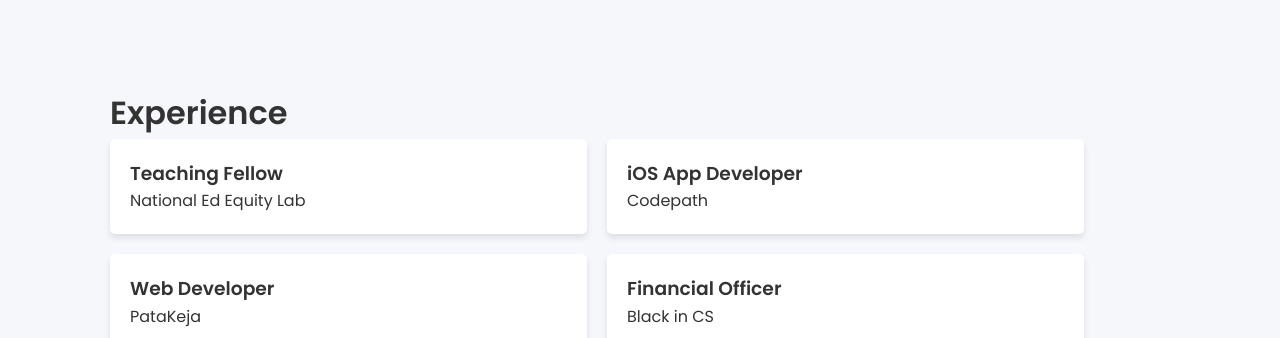
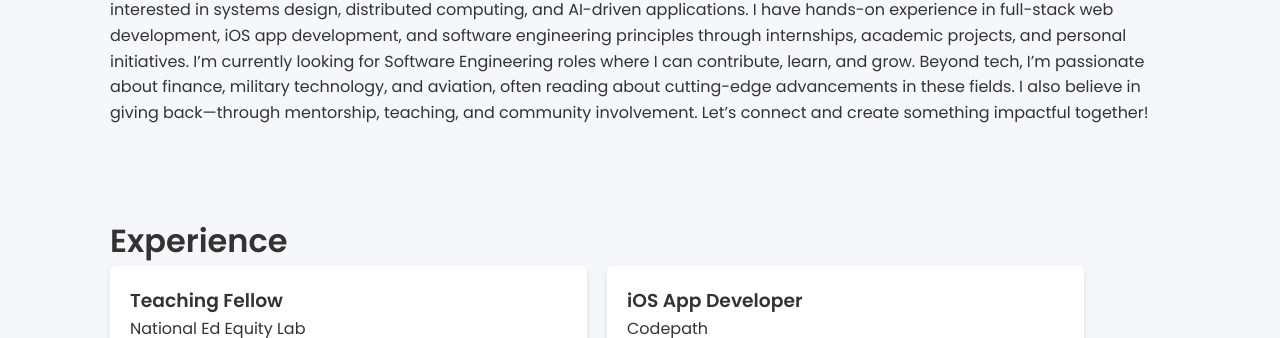
Before and after one commit to alokonyin/alokonyin.github.io, a plain HTML site: page index.html in a window 1280 px wide. Shown: the part 762-1100 px from the top of the page. Drawn offline with Linux system fonts and the light colour scheme.

Commit message:
Update index.html
changed about me to better capture my goals

```diff
--- a/index.html
+++ b/index.html
@@ -50,7 +50,13 @@
     <section id="about">
         <div class="container">
             <h2>About Me</h2>
-            <p>I am a junior at Stanford University majoring in Computer Science. I have a passion for **finance, military technology, and aviation**. In my free time, I enjoy reading about the latest developments in the tech industry and spending time with my dog.</p>
+            <p>Hi, I’m Garang Stephen, a junior at Stanford University majoring in Computer Science. My passion lies in software engineering, backend systems, and scalable applications. I love building efficient, well-architected software solutions and am particularly interested in systems design, distributed computing, and AI-driven applications.
+
+I have hands-on experience in full-stack web development, iOS app development, and software engineering principles through internships, academic projects, and personal initiatives. I’m currently looking for Software Engineering roles where I can contribute, learn, and grow.
+
+Beyond tech, I’m passionate about finance, military technology, and aviation, often reading about cutting-edge advancements in these fields. I also believe in giving back—through mentorship, teaching, and community involvement.
+
+Let’s connect and create something impactful together!</p>
         </div>
     </section>
 
```
